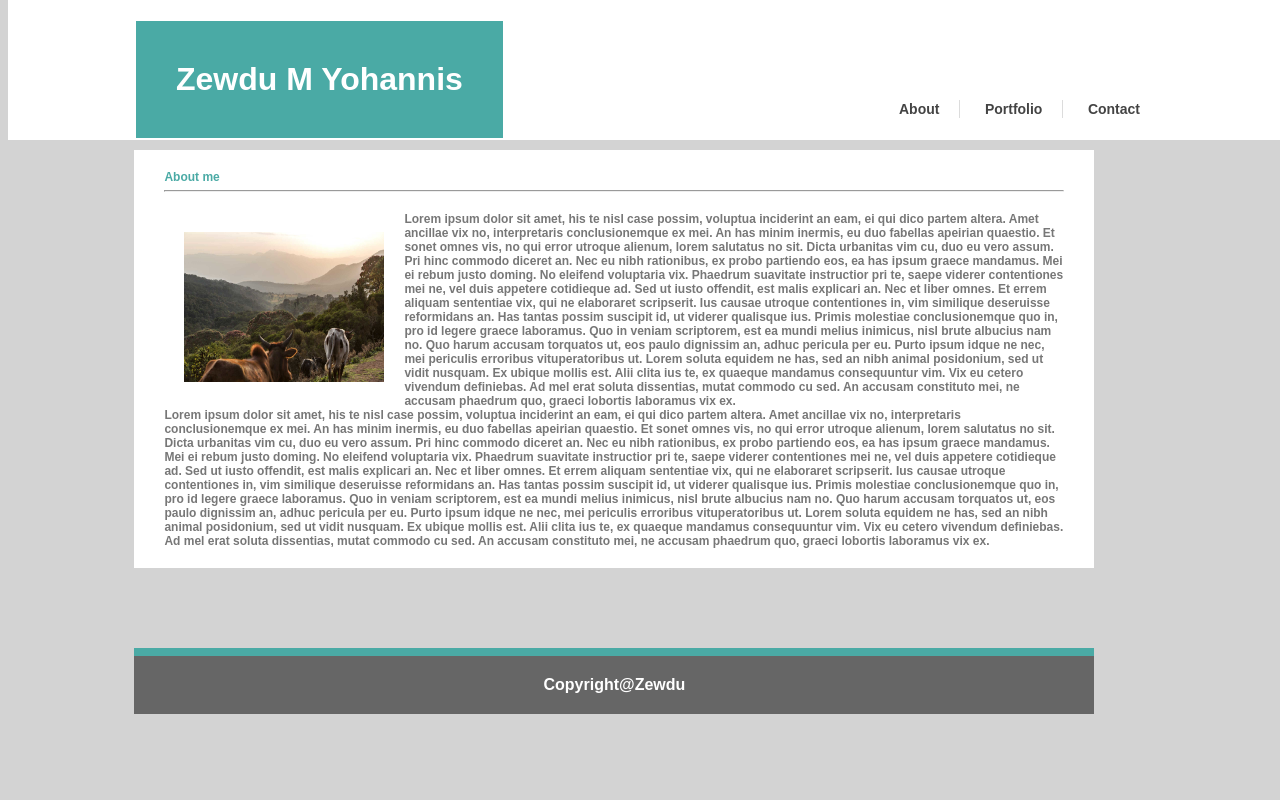
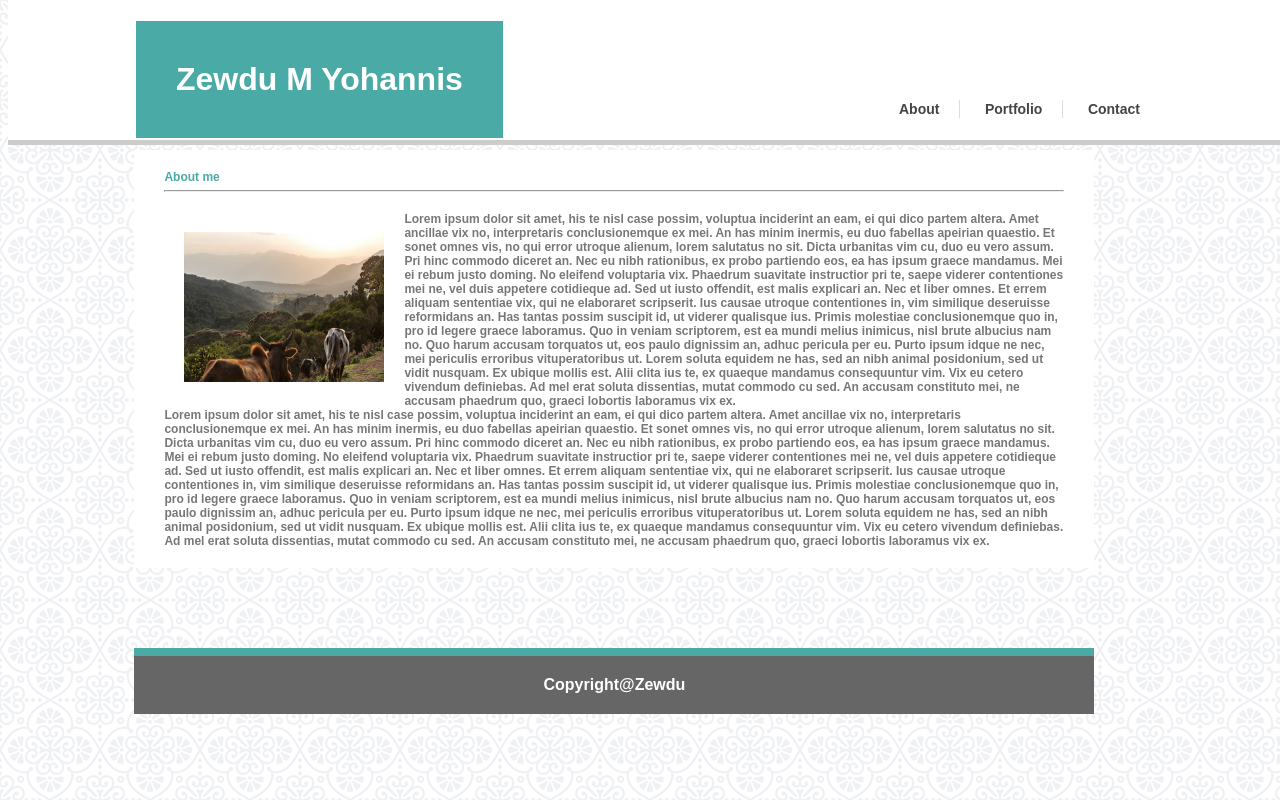
Before and after one commit to yohan2127/HomeWork1, a plain HTML site: page assets/index.html in a window 1280 px wide. Drawn offline with Linux system fonts and the light colour scheme.

Commit message:
updated code

```diff
--- a/assets/css/Style.css
+++ b/assets/css/Style.css
@@ -8,12 +8,14 @@
 	  width: 100%;
 	  z-index:10;
 	  margin-bottom:139px;
+	  border-bottom:5px solid #cccccc ;
 	  }
 
 body {
 	font-family: Arial, Helvetica, sans-serif;
 	font-weight: 800;
 	background-color:	#D3D3D3;
+    background-image: url("../image/regal.png");
      }
 .container {
     width: 80%;
```
Also changed, not shown: assets/image/circuit.png (added), assets/image/regal.png (added).
